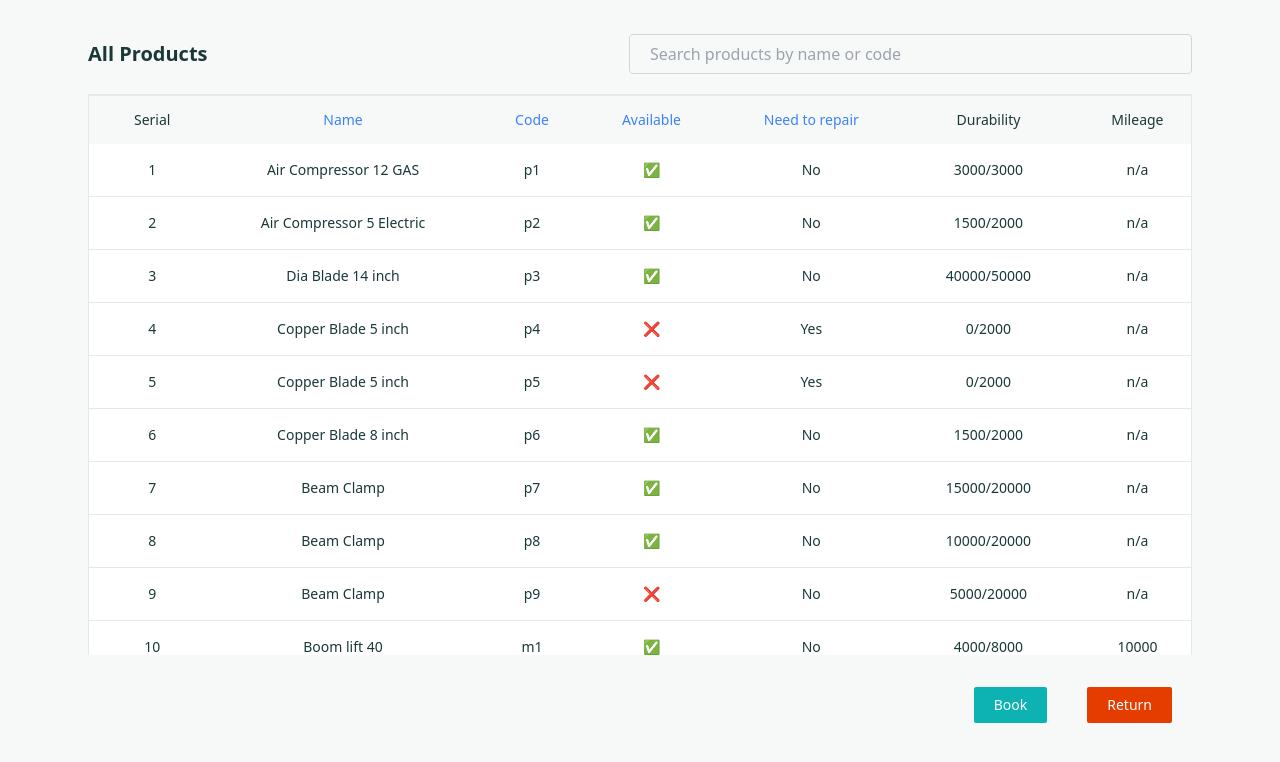
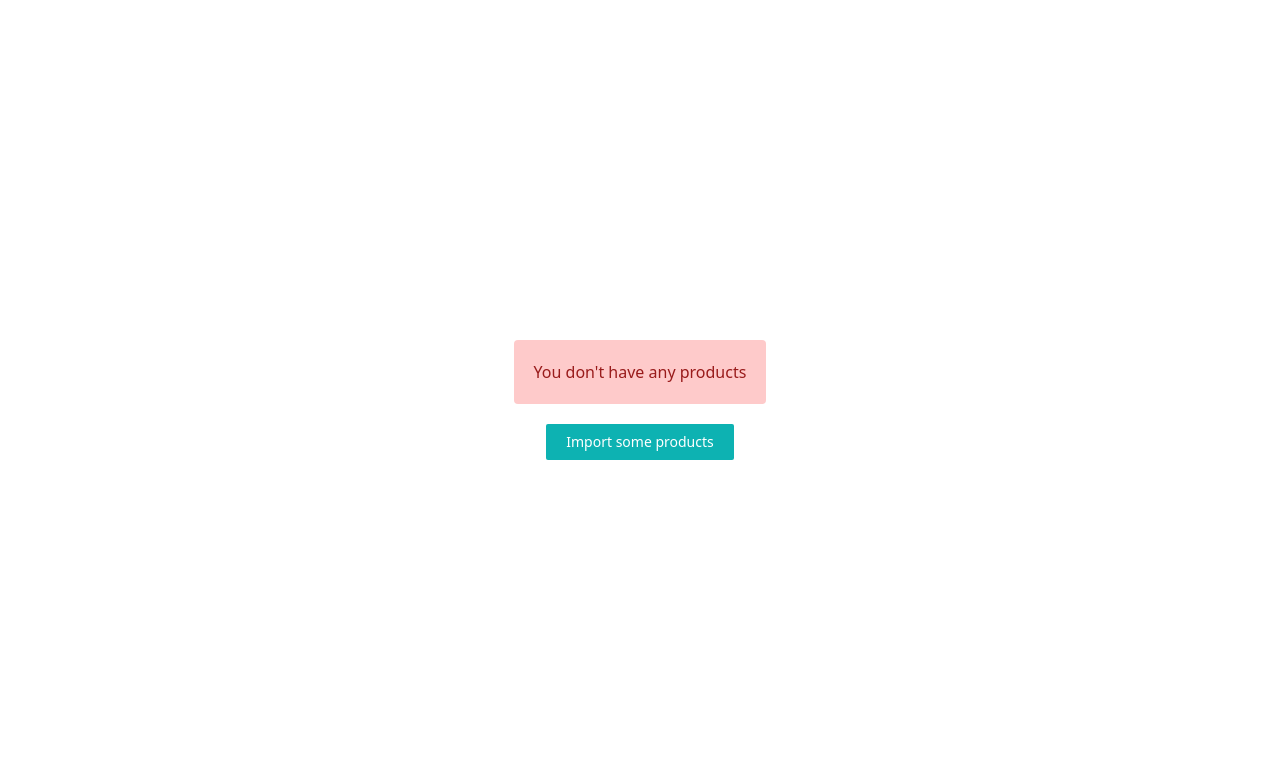
Before and after one commit to SadatJubayer/product-rental-system, a React (Create React App) app: page / in a window 1280 px wide. Shown: the top 762 px of the page. Built offline with nearby package versions, Linux system fonts and the light colour scheme.

Commit message:
add product seeder

```diff
--- a/src/App.tsx
+++ b/src/App.tsx
@@ -1,5 +1,5 @@
 import { useProducts } from 'hooks';
-import { ProductsPage } from 'pages';
+import { ProductsPage, ProductSeederPage } from 'pages';
 
 const App = () => {
     const { state } = useProducts();
@@ -8,7 +8,7 @@ const App = () => {
     if (haveProducts) {
         return <ProductsPage />;
     }
-    return <h1>No Products found</h1>;
+    return <ProductSeederPage />;
 };
 
 export default App;
--- a/src/constants/common.ts
+++ b/src/constants/common.ts
@@ -1 +1,2 @@
 export const DISCOUNT = 0.1; // 10%
+export const STORE_KEY_PRODUCTS = 'products';
--- a/src/contexts/ProductsContext.tsx
+++ b/src/contexts/ProductsContext.tsx
@@ -1,6 +1,8 @@
+import { STORE_KEY_PRODUCTS } from 'constants/common';
 import { dummyProducts } from 'data/dummyProducts';
 import React, { createContext } from 'react';
 import { IProduct } from 'types/IProduct';
+import { loadState, saveState } from 'utils/storage';
 
 /* Types */
 type State = {
@@ -8,7 +10,7 @@ type State = {
     products: IProduct[];
 };
 type Action =
-    | { type: 'init' }
+    | { type: 'seedProducts' }
     | { type: 'bookProduct'; payload: string }
     | {
           type: 'returnProduct';
@@ -25,14 +27,15 @@ export const ProductsContext = createContext<{ state: State; dispatch: Dispatch
 
 const defaultState = {
     loading: false,
-    products: dummyProducts,
+    products: loadState(STORE_KEY_PRODUCTS) || [],
 };
 
 /* Reducer */
 function productsReducer(state: State, action: Action): State {
     switch (action.type) {
-        case 'init': {
-            return { ...state };
+        case 'seedProducts': {
+            saveState(STORE_KEY_PRODUCTS, dummyProducts);
+            return { ...state, products: dummyProducts };
         }
         case 'bookProduct': {
             const theProduct = state.products.find((product) => product.code === action.payload);
@@ -42,6 +45,7 @@ function productsReducer(state: State, action: Action): State {
                     if (product.code !== action.payload) return product;
                     return { ...product, availability: false };
                 });
+                saveState(STORE_KEY_PRODUCTS, updatedProducts);
                 return { ...state, products: updatedProducts };
             }
             return { ...state };
@@ -80,6 +84,8 @@ function productsReducer(state: State, action: Action): State {
                         durability,
                     };
                 });
+
+                saveState(STORE_KEY_PRODUCTS, updatedProducts);
                 return { ...state, products: updatedProducts };
             }
             return { ...state };
--- /dev/null
+++ b/src/features/product-seeder/components/ProductSeeder.tsx
@@ -0,0 +1,20 @@
+import { Alert, Button } from 'components';
+import { strings } from 'constants/strings';
+import { useProducts } from 'hooks';
+
+const ProductSeeder = () => {
+    const { dispatch } = useProducts();
+
+    const importDummy = () => {
+        dispatch({ type: 'seedProducts' });
+    };
+
+    return (
+        <div className="flex flex-col space-y-5 justify-center items-center min-h-screen">
+            <Alert type="error" message={strings.no_products} />
+            <Button label={strings.import_dummy} onClick={importDummy} />
+        </div>
+    );
+};
+
+export default ProductSeeder;
--- /dev/null
+++ b/src/features/product-seeder/index.ts
@@ -0,0 +1,3 @@
+import ProductSeeder from './components/ProductSeeder';
+
+export default ProductSeeder;
--- /dev/null
+++ b/src/pages/ProductSeeder.page.tsx
@@ -0,0 +1,5 @@
+import ProductSeeder from 'features/product-seeder';
+
+export const ProductSeederPage = () => {
+    return <ProductSeeder />;
+};
--- a/src/pages/index.ts
+++ b/src/pages/index.ts
@@ -1 +1,2 @@
 export { ProductsPage } from './Products.page';
+export { ProductSeederPage } from './ProductSeeder.page';
```
